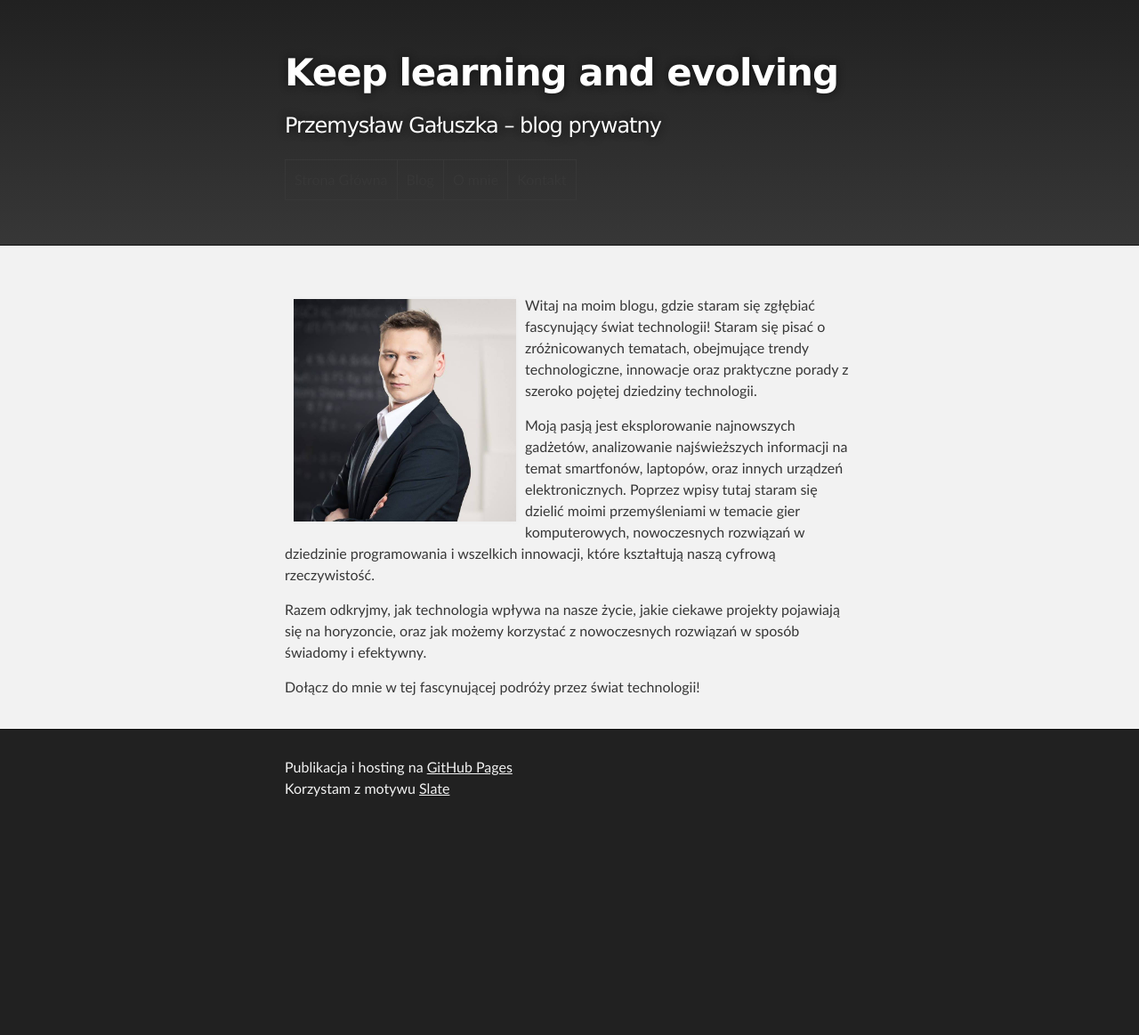
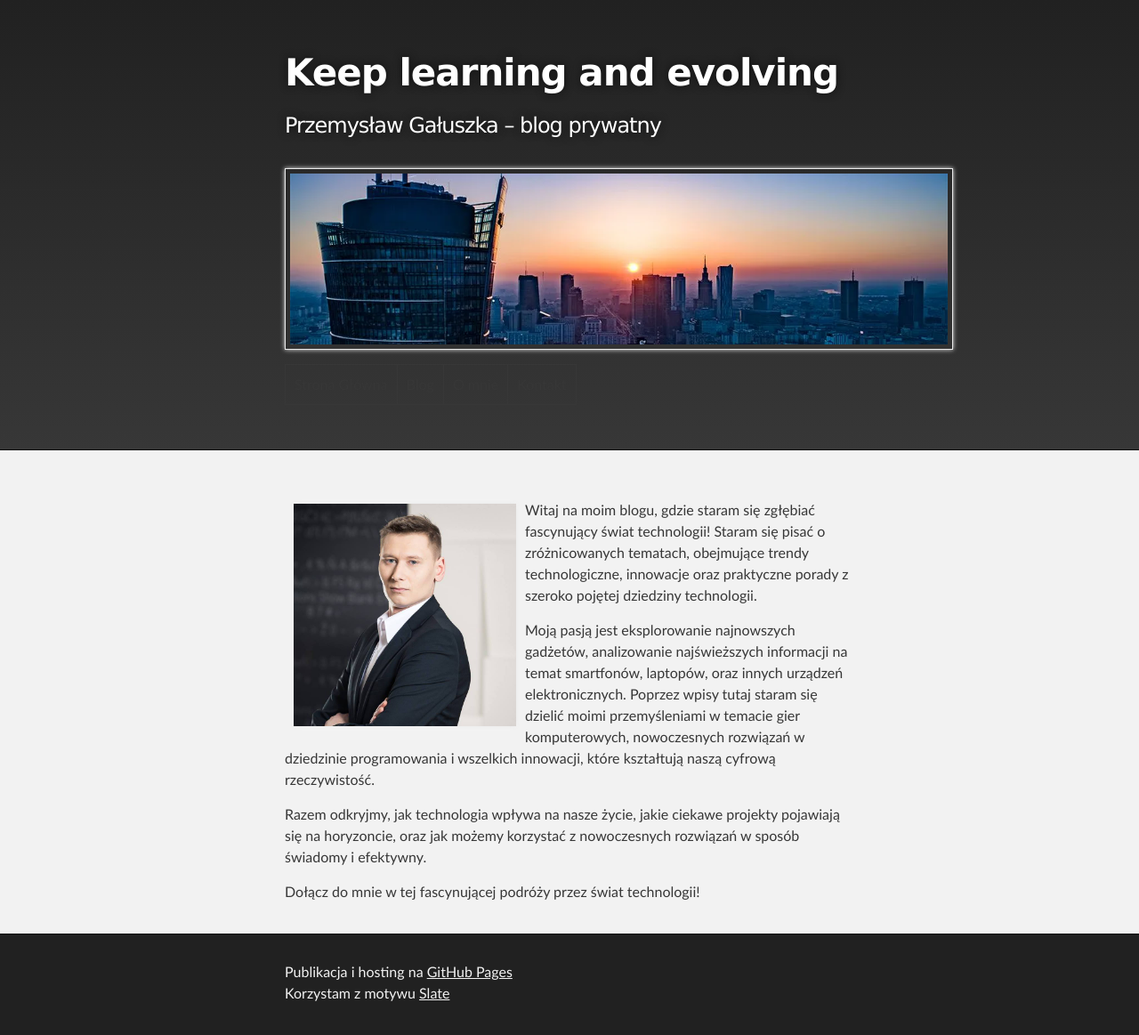
Before and after one commit to pgaluszka/pgaluszka.github.io, a Jekyll site: the page built from index.md, in a window 1280 px wide. Shown: the whole page at 89% size. Built offline with Jekyll 4.4.1, drawn with Linux system fonts in a browser that asks for light colours; before the commit the page ends 933 px from its top, so only the background shows below that.

Commit message:
working on main page

```diff
--- a/_layouts/default.html
+++ b/_layouts/default.html
@@ -22,6 +22,7 @@
 
           <h1 id="project_title">{{ site.title | default: site.github.repository_name }}</h1>
           <h2 id="project_tagline">{{ site.description | default: site.github.project_tagline }}</h2>
+          <center><img src="assets/headimage.png"></center>
           <table>
             <tr>
               <td>Strona Główna</td>
```
Also changed, not shown: assets/headimage.png (added).
